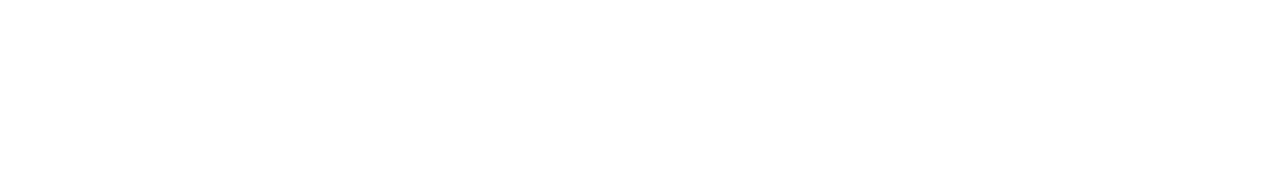
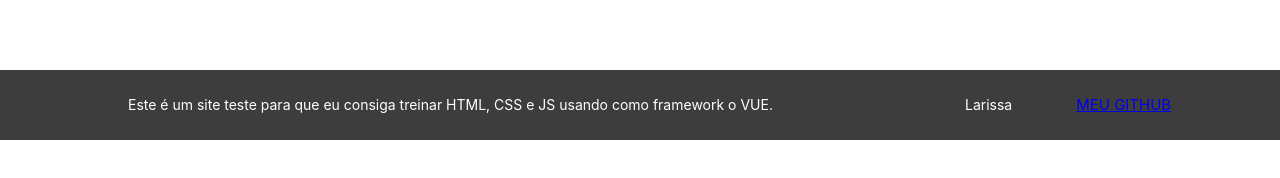
Before and after one commit to larissambasso/projectteste, a Vue app in the folder nometeste/: page / in a window 1280 px wide. Shown: the part 556-734 px from the top of the page. Built offline with nearby package versions, Linux system fonts and the light colour scheme.

Commit message:
alteraçoes

```diff
--- /dev/null
+++ b/nometeste/src/components/Footer.vue
@@ -0,0 +1,32 @@
+<template>
+  <footer>
+    <div class="caixa">
+      <p>Este é um site teste para que eu consiga treinar HTML, CSS e JS usando como framework o VUE.</p>
+      <p>Larissa</p>
+      <a target="blank" href="https://github.com/larissambasso">MEU GITHUB</a>
+    </div>
+  </footer>
+</template>
+
+<script setup>
+  defineProps({
+    git:{
+      type:String,
+    },
+  })
+</script>
+
+<style scoped>
+  p{
+    font-size: 14px;
+    color: white;
+    margin-left: 10%;
+    margin-right: 5%;
+  }
+  .caixa{
+    background: rgb(61, 61, 61);
+    height: 70px;
+    display: flex;
+    align-items: center;
+  }
+</style>
--- a/nometeste/src/components/Header.vue
+++ b/nometeste/src/components/Header.vue
@@ -2,9 +2,9 @@
   <div class="header">
     <nav class="menu">
       <ul>
-        <li><a :href="menu">Pagina principal</a></li>
-        <li><a href="#">Campeonatos</a></li>
-        <li><a href="#">Jogos</a></li>
+        <li><a v-if="'not'!==titulo" :href="titulo">Pagina principal</a></li>
+        <li><a v-if="'not'!==titulo" :href="titulo">Campeonatos</a></li>
+        <li><a v-if="'not'!==titulo" :href="titulo">Jogos</a></li>
       </ul>
     </nav>
   </div>
@@ -14,6 +14,10 @@
   defineProps({
     menu:{
       type:String,
+    },
+    titulo:{
+      type:String,
+      default:'not'
     },
   })
 </script>
--- a/nometeste/src/views/HomeView.vue
+++ b/nometeste/src/views/HomeView.vue
@@ -2,11 +2,12 @@
 import MeuprimeiroComponente from '@/components/MeuprimeiroComponente.vue'
 import Cards from '@/components/Cards.vue'
 import Header from '@/components/Header.vue'
+import Footer from '@/components/Footer.vue'
 </script>
 
 <template>
   <main>
-      <Header menu=''
+      <Header titulo='meu header'
       />
     <div class="row">
       <Cards
@@ -30,6 +31,9 @@
         titulo='COPA SULAMERICANA'
       />
     </div>
+      <Footer
+        git='oi'
+      />
   </main>
 </template>
 
```
